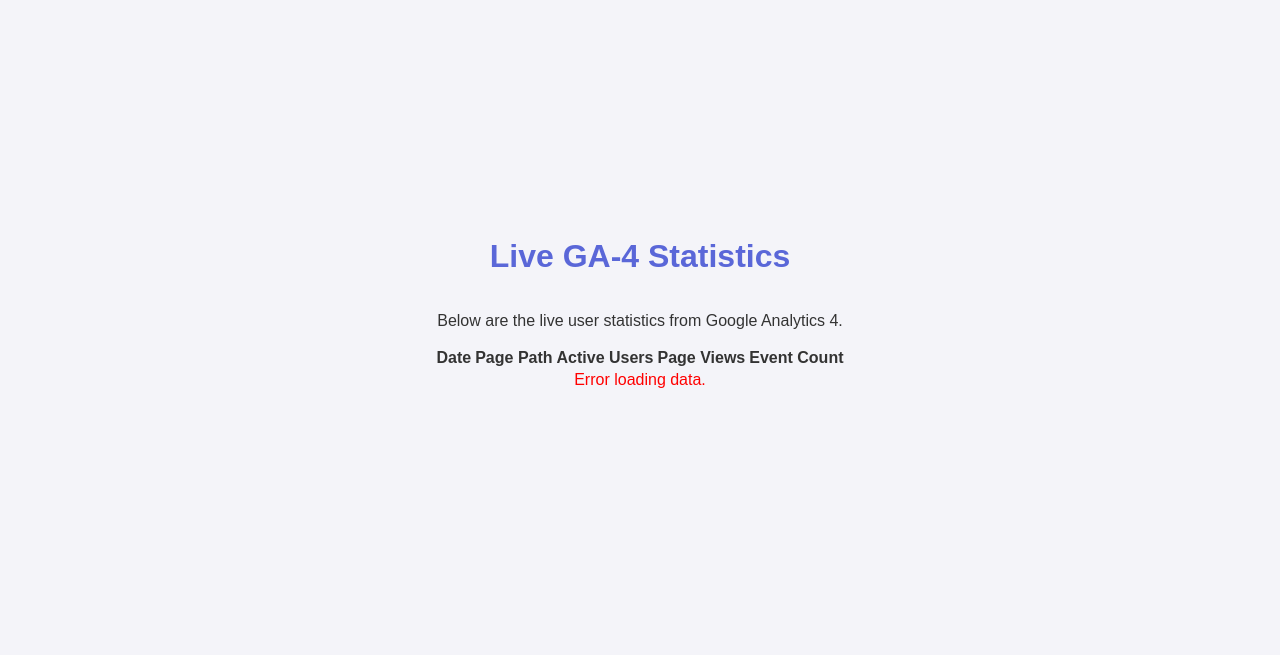
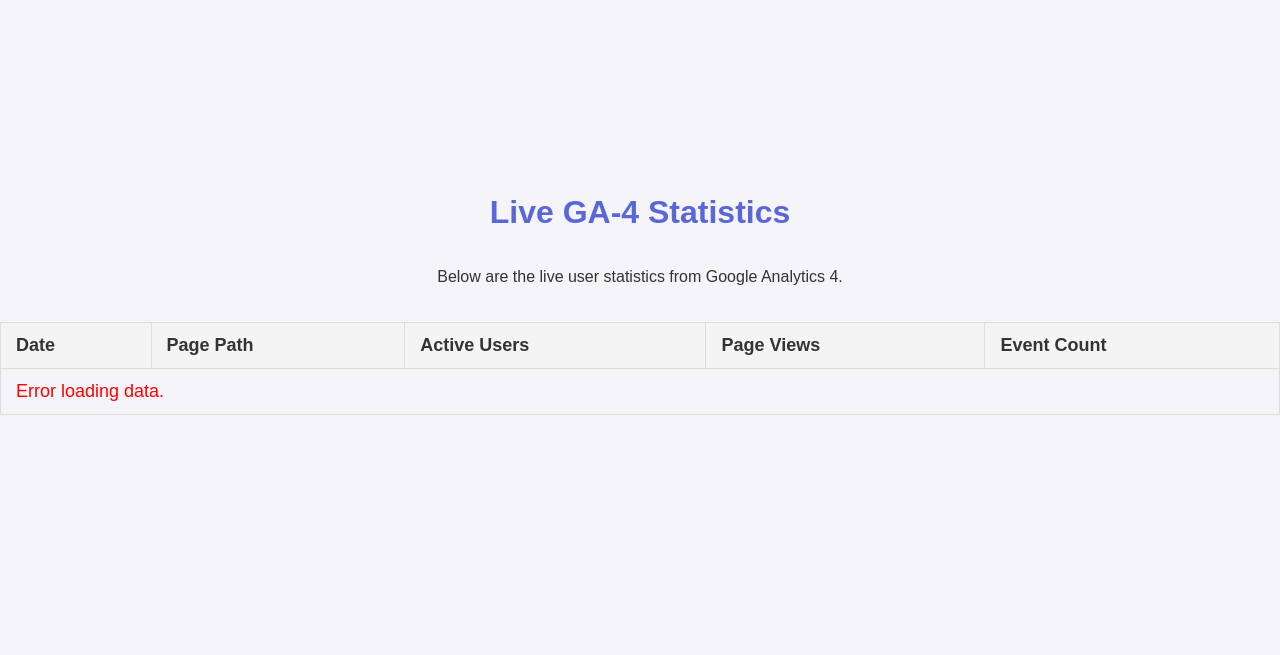
Before and after one commit to Abd-BAZ/GA4-TEST, a Flask app: page /live-stats in a window 1280 px wide. Shown: the part 150-805 px from the top of the page. Run offline with Flask 3, Linux system fonts and the light colour scheme; data that the repository does not hold is empty.

Commit message:
CSS-Update1

```diff
--- a/static/style.css
+++ b/static/style.css
@@ -110,3 +110,28 @@ h1 {
     border-radius: 4px;
     background-color: #f9f9f9;
 }
+table {
+    width: 100%;
+    border-collapse: collapse;
+    margin: 20px 0;
+    font-size: 18px;
+    text-align: left;
+}
+table th, table td {
+    border: 1px solid #ddd;
+    padding: 12px 15px;
+}
+table th {
+    background-color: #f4f4f4;
+    font-weight: bold;
+}
+table tr:nth-child(even) {
+    background-color: #f9f9f9;
+}
+table tr:hover {
+    background-color: #f1f1f1;
+}
+.highlight {
+    font-weight: bold;
+    color: #ff5722;
+}
```
